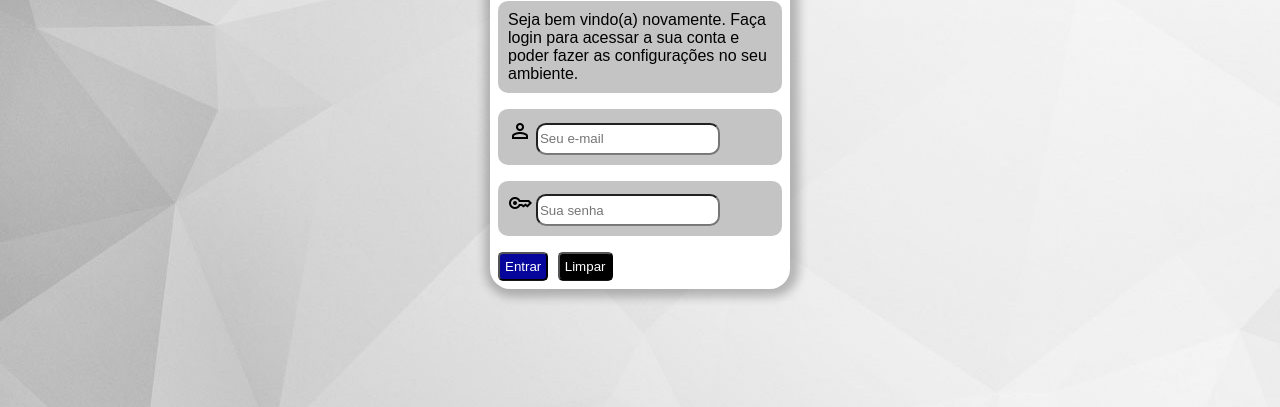
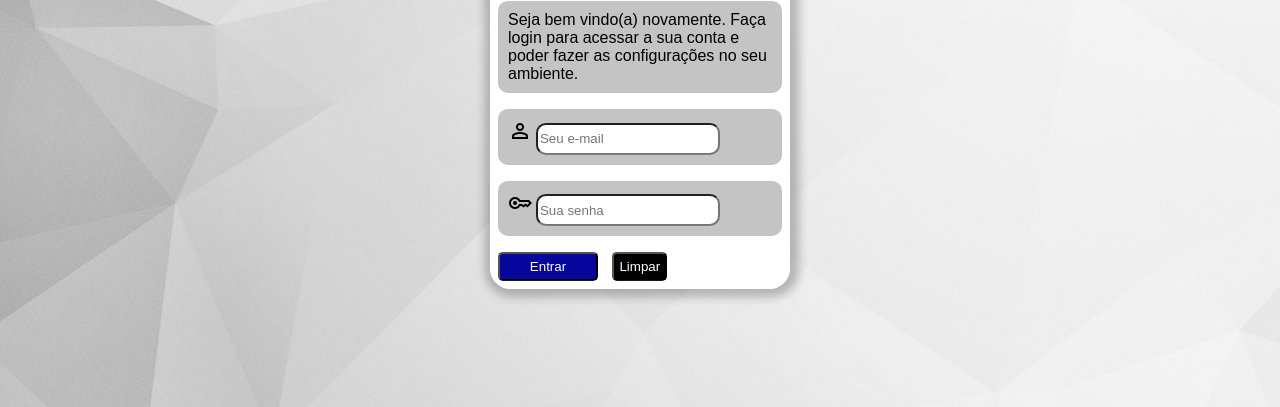
Before and after one commit to silvio1997/projeto-login, a plain HTML site: page index.html in a window 1280 px wide. Shown: the part 393-800 px from the top of the page. Drawn offline with nearby package versions, Linux system fonts and the light colour scheme.

Commit message:
enlarguecida

```diff
--- a/index.html
+++ b/index.html
@@ -17,7 +17,7 @@
             </div>
             <div id="formulario">
                 <h1>Login</h1>
-                <p>Seja bem vindo(a) novamente. Faça login para acessar a sua conta e poder fazer as configurações no seu ambiente.</p>
+                <p id="texto">Seja bem vindo(a) novamente. Faça login para acessar a sua conta e poder fazer as configurações no seu ambiente.</p>
                 <form action="../cadastro.js" method="post" autocomplete="on">
                     <p>
                         <label for="ilogin"><span class="material-symbols-outlined">
--- a/mobile-first.css
+++ b/mobile-first.css
@@ -40,6 +40,8 @@ section{
     height: 200px;
 
 }
+
+
 #formulario{
     padding: 8px;
 }
@@ -69,7 +71,8 @@ input{
     color: white;
     cursor: pointer;
     padding: 5px;
-    margin-right: 5px;
+    margin-right: 10px;
+    width: 100px;
 }
 
 #limpar{
```
